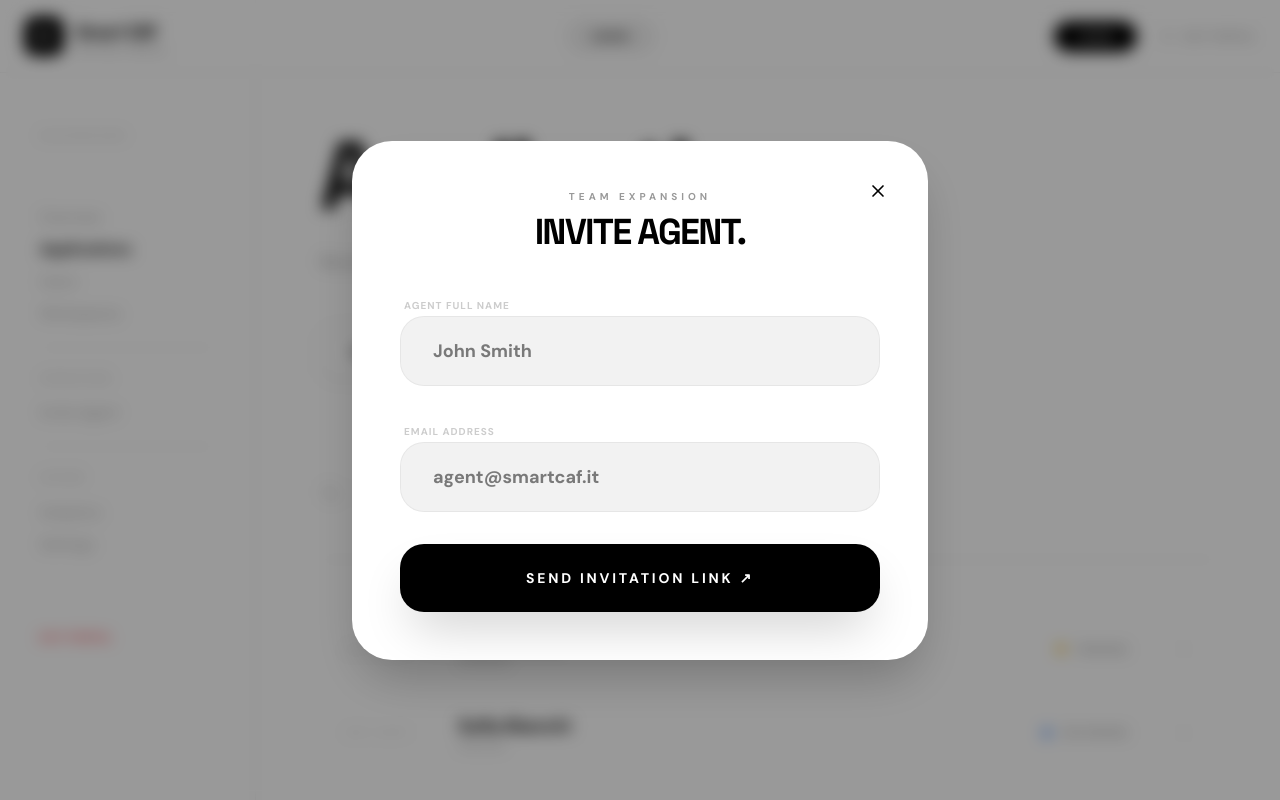
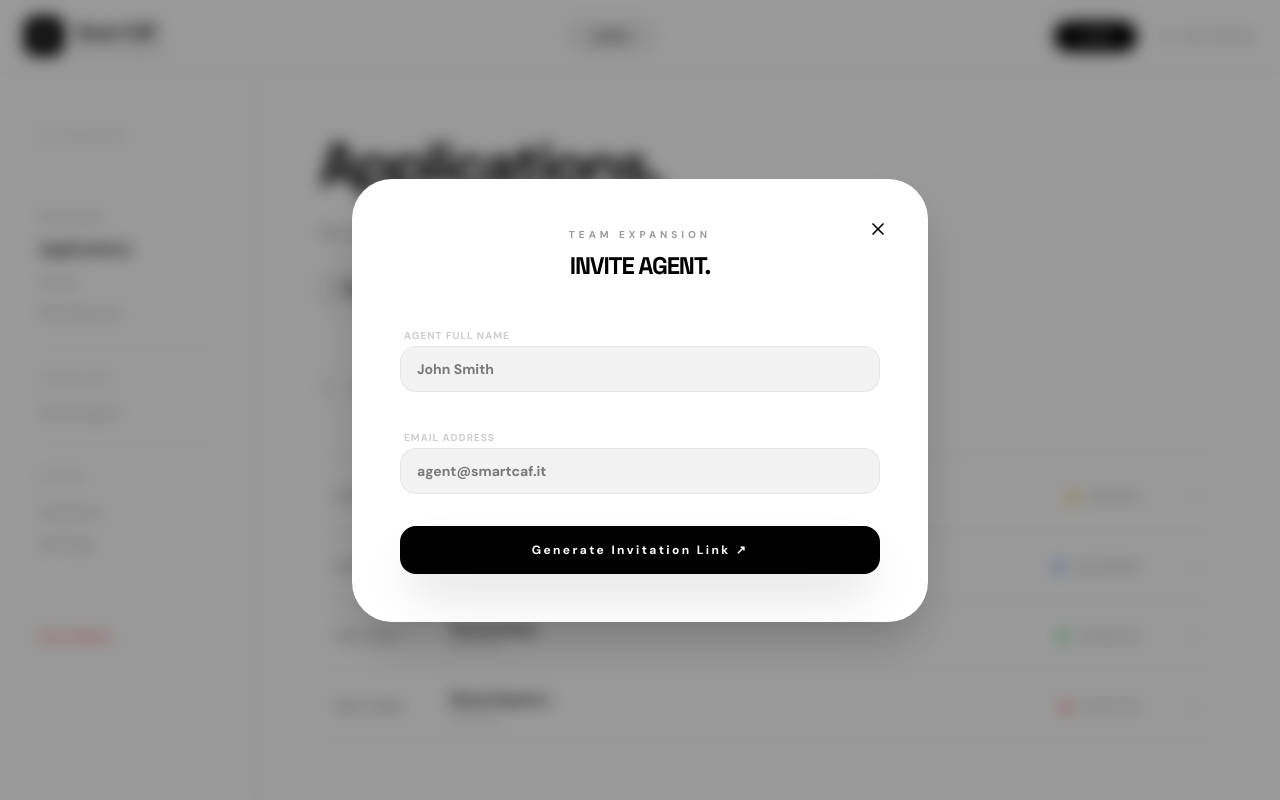
Before and after one commit to wwwredeem2580-blip/new_zenvy, a Next.js app in the folder client/: page /admin in a window 1280 px wide. Both pictures are taken after a click on the button "Invite Agent". Shown: the top 800 px of the page. Built offline with nearby package versions, Linux system fonts and the light colour scheme.

Commit message:
ref: admin panel for smaller screens

```diff
--- a/client/src/components/AdminPage.tsx
+++ b/client/src/components/AdminPage.tsx
@@ -33,7 +33,9 @@ import {
   Download,
   Shield,
   Search,
-  Home
+  Home,
+  PlusIcon,
+  FolderPlus
 } from 'lucide-react';
 
 import { OverviewView } from './admin/OverviewView';
@@ -207,18 +209,18 @@ export default function AdminPage() {
       </header>
 
       {/* Main Workspace - Centered Content */}
-      <main className="flex-1 lg:pt-32 pt-24 pb-24 lg:pb-24 overflow-y-auto">
+      <main className="flex-1 mt-2 lg:pt-32 pt-24 pb-24 lg:pb-24 overflow-y-auto">
         <div className="max-w-6xl mx-auto lg:px-16 px-6">
-          <header className="mb-24">
+          <header className="mb-16">
              <motion.h1
                initial={{ opacity: 0, x: -20 }}
                animate={{ opacity: 1, x: 0 }}
                key={activeTab}
-               className="text-6xl md:text-8xl font-space font-bold tracking-tighter leading-none mb-6"
+               className="text-4xl md:text-6xl font-space font-bold tracking-tighter leading-none mb-6"
              >
                {activeTab}.
              </motion.h1>
-             <p className="text-lg text-black/40 font-light max-w-xl leading-relaxed">
+             <p className="text-md text-black/50 font-light max-w-xl leading-relaxed">
                {activeTab === 'Applications' && "Review and manage all incoming service requests from our citizens."}
                {activeTab === 'Users' && "Manage registered user accounts, metadata, and financial credit issuance."}
                {activeTab === 'Workspaces' && "Orchestrate cloud storage structures and manage folder-level permissions."}
@@ -229,10 +231,10 @@ export default function AdminPage() {
                <motion.div
                  initial={{ opacity: 0 }}
                  animate={{ opacity: 1 }}
-                 className="mt-12 flex items-center gap-6"
+                 className="mt-6 flex items-center gap-6"
                >
-                  <button className="flex items-center gap-3 px-8 py-4 bg-white border border-black/10 rounded-2xl font-bold text-sm shadow-sm hover:shadow-md transition-all group">
-                     Export Records
+                  <button className="flex items-center gap-3 px-6 py-2 bg-black/5 border-black/5 rounded-lg font-bold text-sm shadow-sm hover:shadow-md transition-all group">
+                     Export CSV
                      <ArrowUpRight size={18} className="group-hover:translate-x-0.5 group-hover:-translate-y-0.5 transition-transform" />
                   </button>
                </motion.div>
@@ -246,10 +248,10 @@ export default function AdminPage() {
                >
                   <button
                     onClick={() => setIsWsModalOpen(true)}
-                    className="flex items-center gap-3 px-10 py-4 bg-black text-white rounded-2xl font-bold text-sm shadow-xl hover:scale-105 transition-all"
+                    className="flex items-center gap-3 px-4 py-2 bg-black/5 border-black/5 text-black rounded-xl font-bold text-sm shadow-xl hover:scale-105 transition-all"
                   >
-                     New Workspace
-                     <ArrowUpRight size={18} />
+                    <FolderPlus size={16} />
+                    New Folder
                   </button>
                </motion.div>
              )}
--- a/client/src/components/admin/ApplicationsView.tsx
+++ b/client/src/components/admin/ApplicationsView.tsx
@@ -32,16 +32,16 @@ export function ApplicationsView({ applications, onSelect }: { applications: App
   );
 
   return (
-    <div className="space-y-12">
+    <div className="space-y-2">
       <div className="flex justify-between items-center border-b border-black/5 pb-12">
          <div className="relative flex-1 max-w-md">
             <Search className="absolute left-0 top-1/2 -translate-y-1/2 text-black/20" size={20} />
             <input
               type="text"
-              placeholder="Filter by name or ID..."
+              placeholder="Search by name or ID..."
               value={search}
               onChange={(e) => setSearch(e.target.value)}
-              className="w-full pl-8 pr-4 py-2 bg-transparent text-sm focus:outline-none placeholder:text-black/10"
+              className="w-full pl-8 pr-4 py-2 bg-transparent text-sm focus:outline-none placeholder:text-black/40"
             />
          </div>
       </div>
@@ -51,19 +51,19 @@ export function ApplicationsView({ applications, onSelect }: { applications: App
             <motion.div
                key={app.id}
                onClick={() => onSelect(app)}
-               className="group flex items-center justify-between py-5 px-6 hover:bg-black/[0.02] rounded-2xl transition-all cursor-pointer"
+               className="group flex items-center justify-between py-4 px-4 border-b border-black/5 hover:bg-black/[0.02] transition-all cursor-pointer"
             >
                <div className="flex items-center gap-12">
-                  <span className="text-[10px] font-mono font-bold text-black/10">#{app.id}</span>
+                  <span className="text-[10px] max-w-[20px] sm:max-w-none font-mono font-bold text-black/50">#{app.id}</span>
                   <div className="flex flex-col">
-                     <span className="text-lg font-bold">{app.name}</span>
-                     <span className="text-[9px] uppercase tracking-widest font-bold text-black/30">{new Date(app.submittedAt).toLocaleDateString()}</span>
+                     <span className="text-sm font-bold">{app.name}</span>
+                     <span className="text-[10px] uppercase tracking-widest font-bold text-black/30">{new Date(app.submittedAt).toLocaleDateString()}</span>
                   </div>
                </div>
 
                <div className="flex items-center gap-12">
                   <StatusPill status={app.status} />
-                  <ChevronRight size={16} className="text-black/10 group-hover:text-black transition-all" />
+                  <ChevronRight size={12} className="text-black/40 group-hover:text-black transition-all" />
                </div>
             </motion.div>
          ))}
--- a/client/src/components/admin/InviteAgentModal.tsx
+++ b/client/src/components/admin/InviteAgentModal.tsx
@@ -39,7 +39,7 @@ export function InviteAgentModal({ onClose, onInvited }: { onClose: () => void,
 
           <div className="space-y-2">
              <p className="text-[10px] uppercase tracking-[0.4em] font-bold text-black/40 text-center">Team Expansion</p>
-             <h3 className="text-4xl font-space font-bold tracking-tighter uppercase text-center">Invite Agent.</h3>
+             <h3 className="text-2xl font-space font-bold tracking-tighter uppercase text-center">Invite Agent.</h3>
           </div>
 
           {!inviteLink ? (
@@ -52,7 +52,7 @@ export function InviteAgentModal({ onClose, onInvited }: { onClose: () => void,
                      value={name}
                      onChange={e => setName(e.target.value)}
                      placeholder="John Smith"
-                     className="w-full bg-black/5 border border-black/5 rounded-[24px] px-8 py-5 text-lg font-bold focus:outline-none"
+                     className="w-full bg-black/5 border border-black/5 rounded-[16px] px-4 py-3 text-sm font-bold focus:outline-none"
                    />
                 </div>
                 <div className="space-y-4">
@@ -63,32 +63,32 @@ export function InviteAgentModal({ onClose, onInvited }: { onClose: () => void,
                      value={email}
                      onChange={e => setEmail(e.target.value)}
                      placeholder="agent@smartcaf.it"
-                     className="w-full bg-black/5 border border-black/5 rounded-[24px] px-8 py-5 text-lg font-bold focus:outline-none"
+                     className="w-full bg-black/5 border border-black/5 rounded-[16px] px-4 py-3 text-sm font-bold focus:outline-none"
                    />
                 </div>
                 <button
                   type="submit"
                   disabled={isSending}
-                  className="w-full bg-black text-white py-6 rounded-[24px] font-bold text-sm tracking-[0.2em] uppercase hover:scale-[1.02] shadow-2xl shadow-black/20"
+                  className="w-full bg-black text-white py-4 rounded-[16px] font-bold text-xs tracking-[0.2em] hover:scale-[1.02] shadow-2xl shadow-black/20"
                 >
-                   {isSending ? "Generating Invite..." : "Send Invitation Link ↗"}
+                   {isSending ? "Generating Invite..." : "Generate Invitation Link ↗"}
                 </button>
              </form>
           ) : (
              <div className="space-y-8 animate-in fade-in slide-in-from-bottom-4 duration-500">
-                <div className="bg-green-50 p-8 rounded-[32px] border border-green-100 space-y-4">
+                <div className="bg-green-50 p-6 rounded-[32px] border border-green-100 space-y-4">
                    <div className="flex items-center gap-3 text-green-600">
                       <CheckCircle2 size={24} />
-                      <span className="font-bold text-sm uppercase tracking-widest">Invitation Ready</span>
+                      <span className="font-bold text-xs uppercase tracking-widest">Invitation Ready</span>
                    </div>
-                   <p className="text-sm text-green-800/60 leading-relaxed">
+                   <p className="text-xs text-green-800/60 leading-relaxed">
                       Copy the link below and send it to your new agent. They can use it to set their password and join the hub.
                    </p>
                 </div>
-                <div className="p-6 bg-black/5 rounded-2xl break-all font-mono text-[10px] border border-black/5 select-all cursor-pointer hover:bg-black/10 transition-colors" title="Click to select all">
+                <div className="p-6 bg-black/5 rounded-2xl break-all font-mono text-[12px] border border-black/5 select-all cursor-pointer hover:bg-black/10 transition-colors" title="Click to select all">
                    {inviteLink}
                 </div>
-                <button onClick={onInvited} className="w-full py-4 rounded-xl border-2 border-black font-bold text-[10px] uppercase tracking-widest hover:bg-black hover:text-white transition-all">
+                <button onClick={onInvited} className="w-full py-4 rounded-xl border-2 bg-black/90 text-white font-bold text-[12px] uppercase tracking-widest hover:bg-black hover:text-white transition-all">
                    Done
                 </button>
              </div>
--- a/client/src/components/admin/OverviewView.tsx
+++ b/client/src/components/admin/OverviewView.tsx
@@ -24,7 +24,7 @@ function EditorialStat({ label, value, trend }: { label: string, value: string,
         <div className="space-y-2">
             <p className="text-[10px] uppercase tracking-widest font-bold text-black/40">{label}</p>
             <div className="flex items-baseline gap-2">
-                <h3 className="text-5xl font-space font-bold tracking-tighter">{value}</h3>
+                <h3 className="text-4xl font-space font-bold tracking-tighter">{value}</h3>
                 <span className="text-[10px] font-bold text-green-600 uppercase font-space">{trend}</span>
             </div>
         </div>
--- a/client/src/components/admin/PermissionsModal.tsx
+++ b/client/src/components/admin/PermissionsModal.tsx
@@ -49,7 +49,7 @@ export function PermissionsModal({
 
           <div className="space-y-2">
              <p className="text-[10px] uppercase tracking-[0.4em] font-bold text-black/40 text-center">Override Management</p>
-             <h3 className="text-4xl font-space font-bold tracking-tighter uppercase text-center">Permissions.</h3>
+             <h3 className="text-2xl font-space font-bold tracking-tighter uppercase text-center">Permissions.</h3>
              <p className="text-sm text-black/40 font-light text-center">Configuring agent: <span className="text-black font-bold">{user.firstName} {user.lastName}</span></p>
           </div>
 
@@ -70,7 +70,7 @@ export function PermissionsModal({
           <button
             onClick={handleSave}
             disabled={isSaving}
-            className="w-full bg-black text-white py-6 rounded-[24px] font-bold text-sm tracking-[0.2em] uppercase shadow-2xl"
+            className="w-full bg-black text-white py-4 rounded-[16px] font-bold text-xs tracking-[0.2em] uppercase shadow-2xl"
           >
              {isSaving ? "Saving..." : "Apply Changes ↗"}
           </button>
--- a/client/src/components/admin/UsersView.tsx
+++ b/client/src/components/admin/UsersView.tsx
@@ -45,7 +45,7 @@ export function UsersView({
   };
 
   return (
-    <div className="space-y-12">
+    <div className="space-y-2">
        <div className="flex flex-col md:flex-row justify-between items-start md:items-center gap-8 border-b border-black/5 pb-12">
           <div className="relative flex-1 max-w-md">
              <Search className="absolute left-0 top-1/2 -translate-y-1/2 text-black/20" size={20} />
@@ -54,7 +54,7 @@ export function UsersView({
                placeholder="Search registry..."
                value={search}
                onChange={(e) => setSearch(e.target.value)}
-               className="w-full pl-8 pr-4 py-2 bg-transparent text-sm focus:outline-none placeholder:text-black/10"
+               className="w-full pl-8 pr-4 py-2 bg-transparent text-sm focus:outline-none placeholder:text-black/40"
              />
           </div>
 
@@ -75,12 +75,12 @@ export function UsersView({
           {filtered.map((user: UserType) => (
              <div
                 key={user.id}
-                className="group flex items-center justify-between py-6 px-8 hover:bg-black/[0.02] rounded-[40px] transition-all"
+                className="group flex items-center justify-between py-4 px-4 hover:bg-black/[0.02] border-b border-black/5 transition-all"
              >
                 <div className="flex items-center gap-10">
                    <div className="relative">
-                      <div className="w-12 h-12 bg-black text-white rounded-2xl flex items-center justify-center font-bold text-lg uppercase">
-                        {user.firstName[0]}
+                      <div className="w-8 h-8 rounded-lg flex items-center justify-center font-bold text-lg uppercase">
+                        <img src={`https://api.dicebear.com/7.x/avataaars/svg?seed=${user.email+user.id}`} alt={user.email}/>
                       </div>
                       {user.role === 'admin' && (
                          <div className="absolute -top-1 -right-1 w-5 h-5 bg-yellow-400 border-2 border-white rounded-full flex items-center justify-center">
@@ -94,8 +94,8 @@ export function UsersView({
                       )}
                    </div>
                    <div className="flex flex-col">
-                      <span className="text-xl font-bold tracking-tight">{user.firstName} {user.lastName}</span>
-                      <span className="text-[10px] text-black/40 font-bold uppercase tracking-widest">{user.email}</span>
+                      <span className="text-md font-bold tracking-tight">{user.firstName} {user.lastName}</span>
+                      <span className="text-[9px] max-w-[150px] overflow-hidden text-ellipsis text-black/60 font-bold tracking-widest">{user.email}</span>
                    </div>
                 </div>
 
```
Also changed, not shown: client/src/components/admin/WorkspacesManager.tsx (+31 -26 lines).
